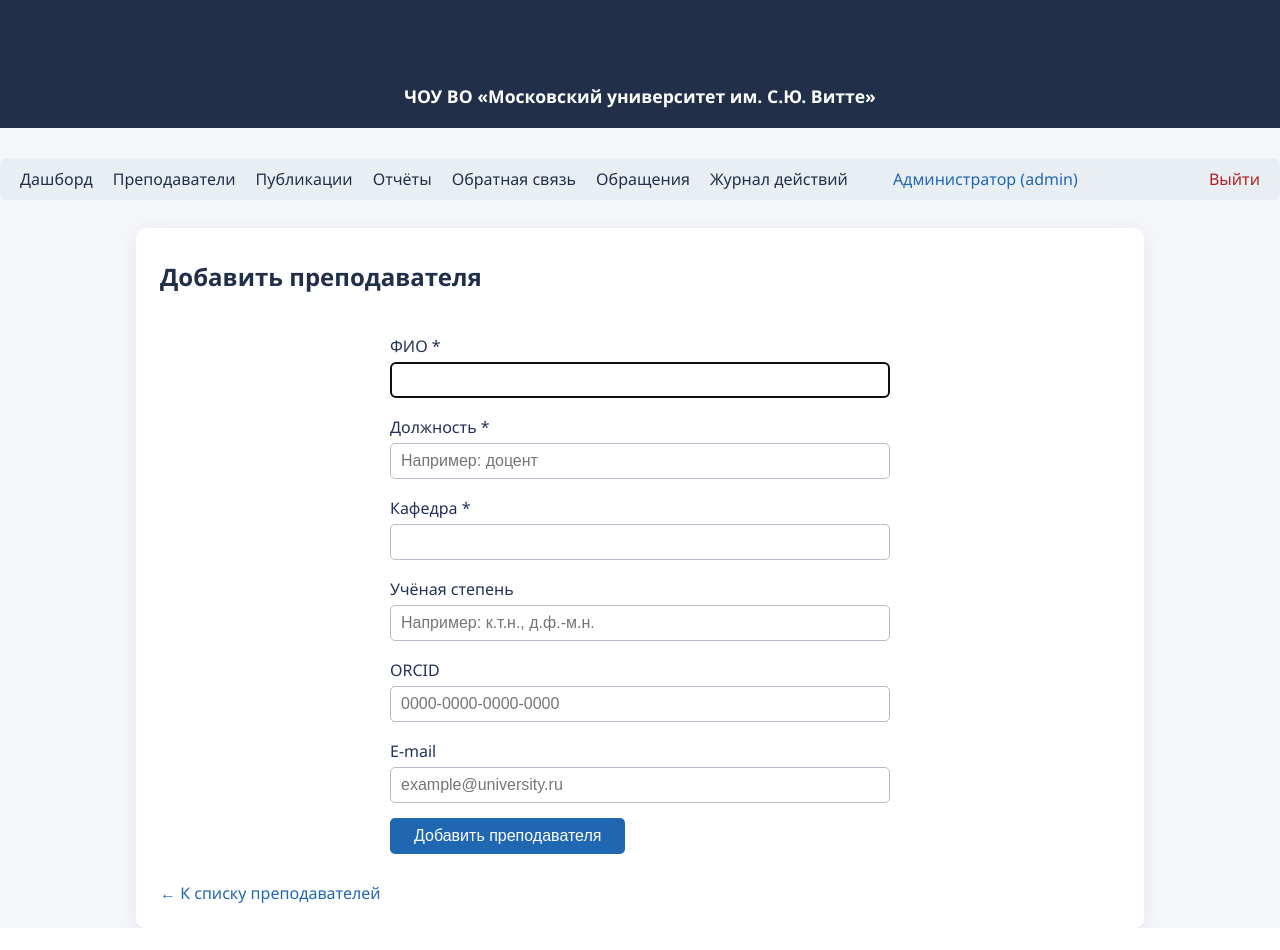
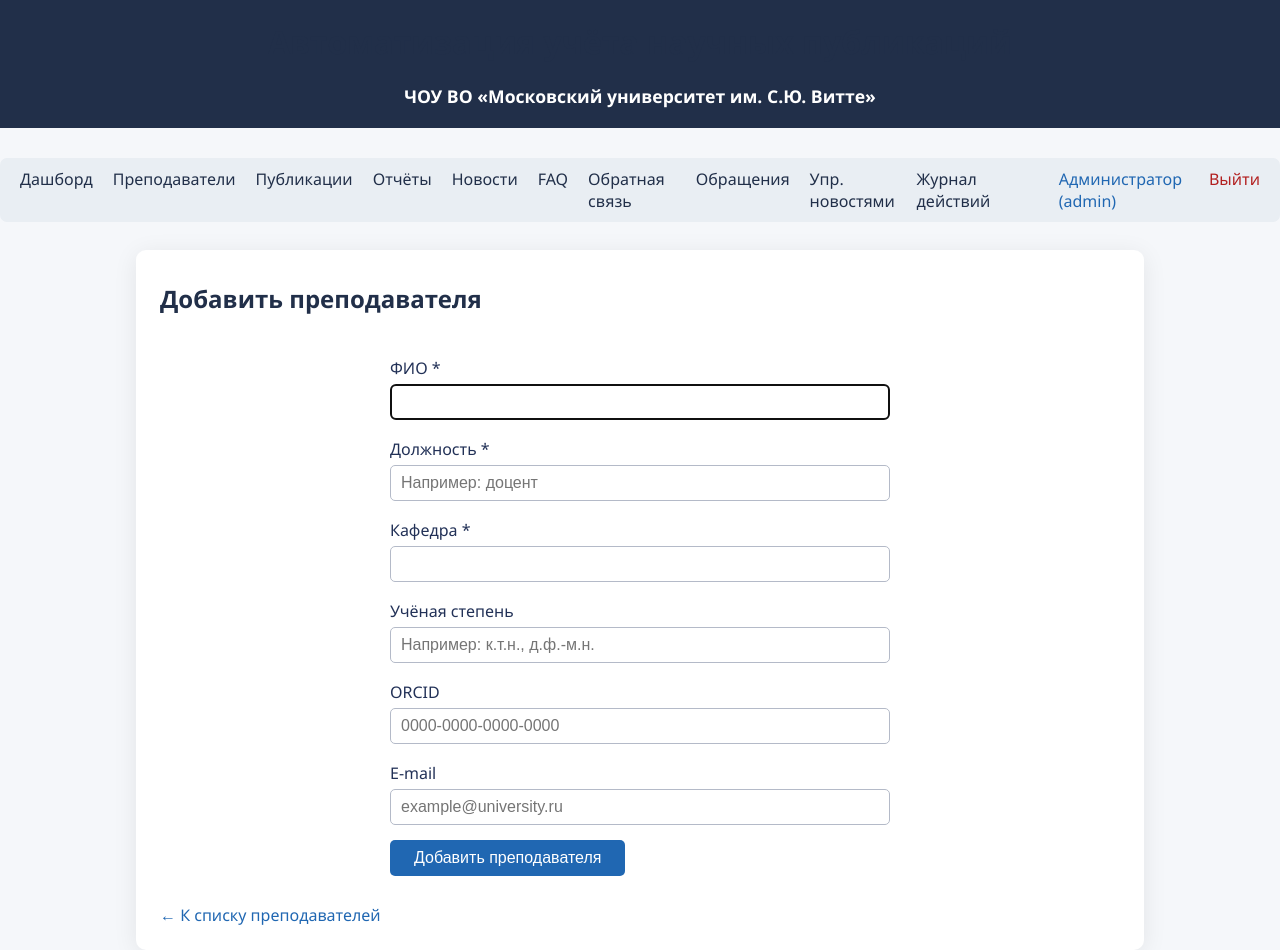
Before and after one commit to Dan1k609/research_metrics, a Flask app: page /add_lecturer in a window 1280 px wide. Before the commit the page ends 928 px from the top, so only its background shows below. Run offline with Flask 3, Linux system fonts and the light colour scheme; a user stored in the database is signed in; data comes from the database, SQL or seed files in the repository.

Commit message:
Update base.html

```diff
--- a/app/templates/base.html
+++ b/app/templates/base.html
@@ -23,9 +23,12 @@
         <a href="{{ url_for('main.lecturers') }}">Преподаватели</a>
         <a href="{{ url_for('main.publications') }}">Публикации</a>
         <a href="{{ url_for('main.reports') }}">Отчёты</a>
+        <a href="{{ url_for('main.news_list') }}">Новости</a>
+        <a href="{{ url_for('main.faq') }}">FAQ</a>
         <a href="{{ url_for('main.feedback') }}">Обратная связь</a>
         {% if g.user and g.user['role'] == 'admin' %}
             <a href="{{ url_for('main.admin_feedback') }}">Обращения</a>
+            <a href="{{ url_for('main.admin_news') }}">Упр. новостями</a>
             <a href="{{ url_for('main.log') }}">Журнал действий</a>
         {% endif %}
         <span style="margin-left:25px;color:#2067b2;">
```
